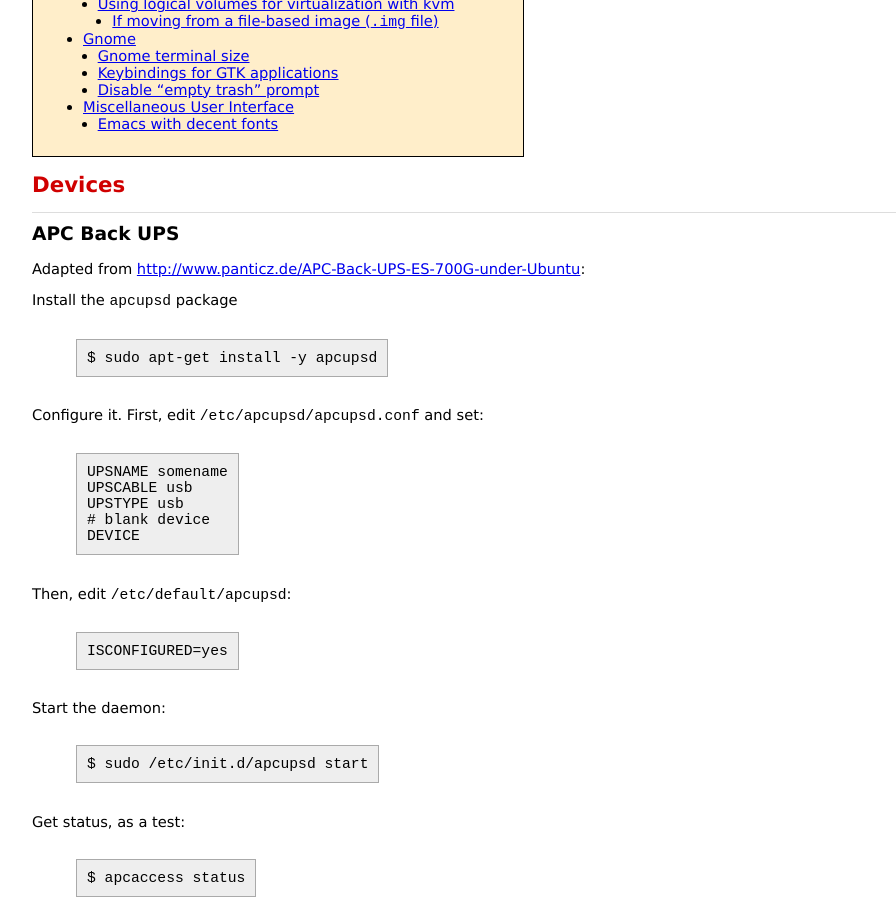
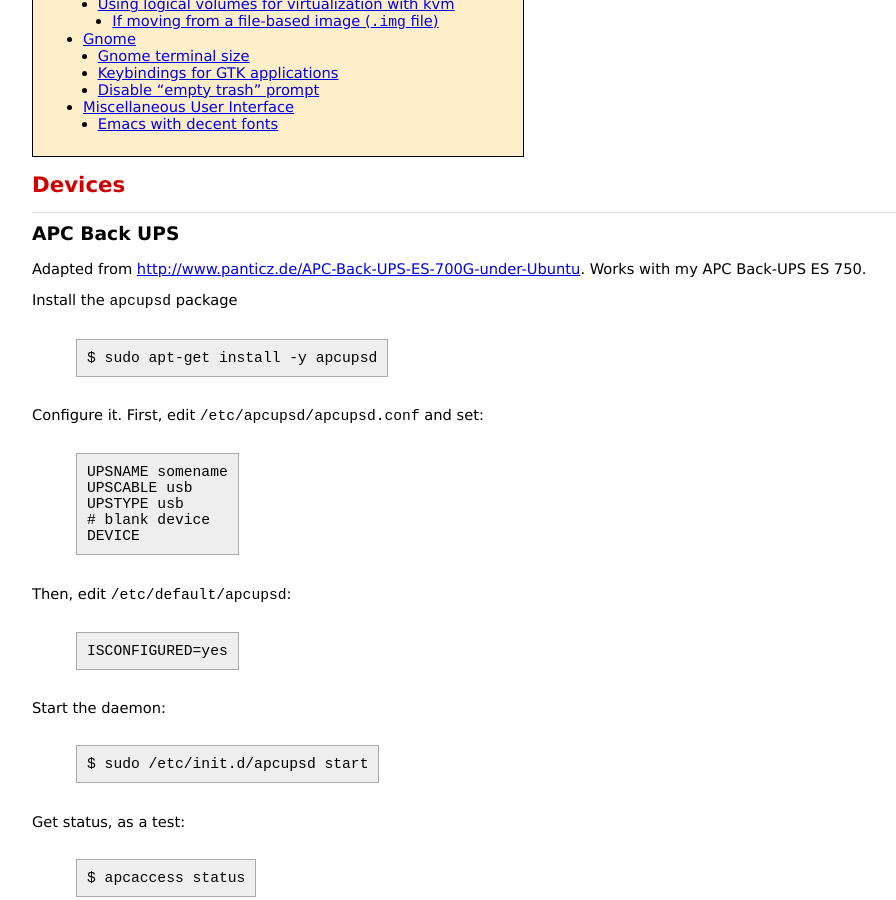
Before and after one commit to bmc/cheat-sheets, a Jekyll site: the page built from ubuntu.md, in a window 1280 px wide and 900 px high, scrolled down 379 px. Shown: the whole window, without its empty margins (20-916 px from the left). Built offline with Jekyll 4.4.1, drawn with Linux system fonts in a browser that asks for light colours.

Commit message:
Minor change to UPS instructions

```diff
--- a/ubuntu.md
+++ b/ubuntu.md
@@ -7,7 +7,8 @@ layout: cheat-sheet
 
 ## APC Back UPS
 
-Adapted from <http://www.panticz.de/APC-Back-UPS-ES-700G-under-Ubuntu>:
+Adapted from <http://www.panticz.de/APC-Back-UPS-ES-700G-under-Ubuntu>.
+Works with my APC Back-UPS ES 750.
 
 Install the `apcupsd` package
 
```
